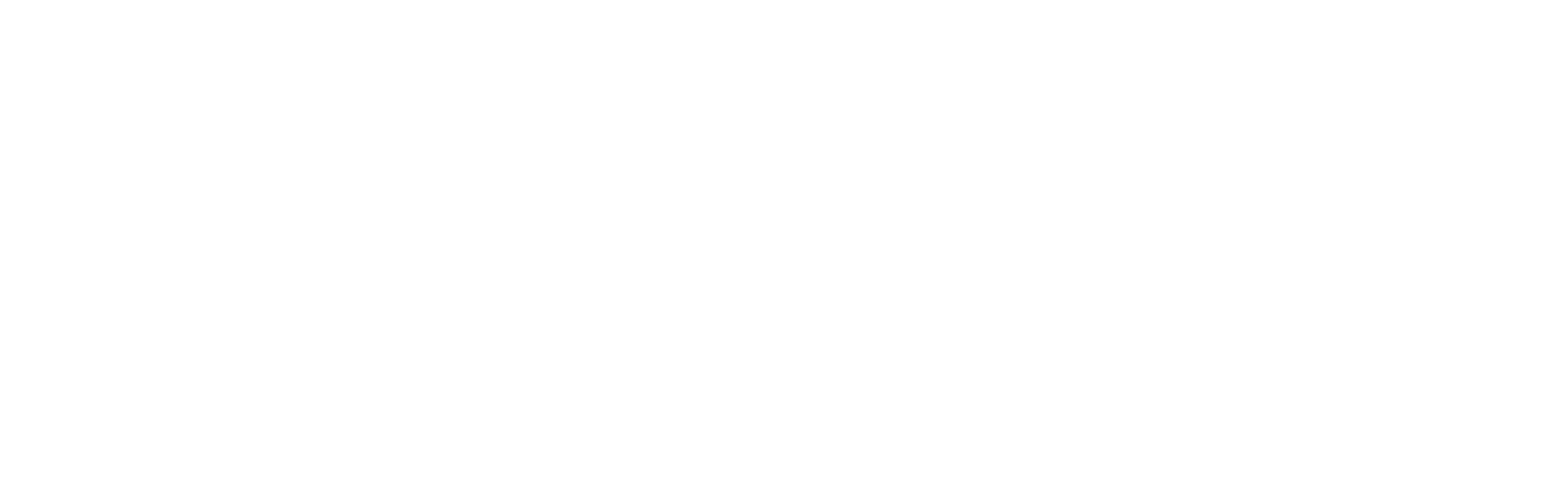
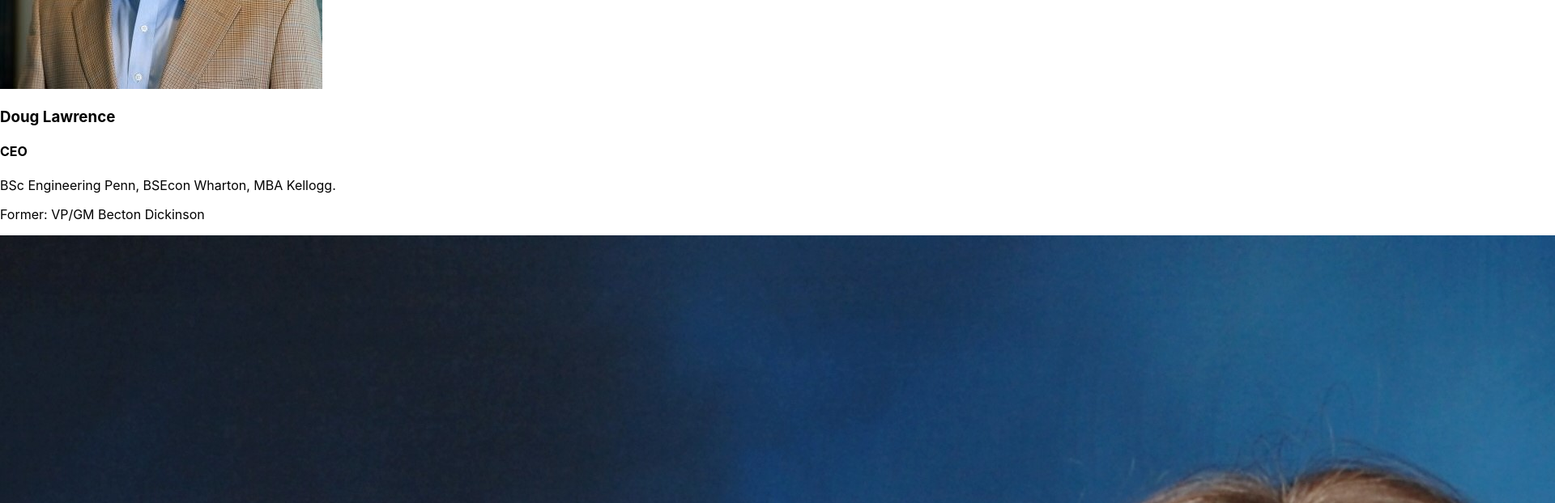
Before and after one commit to PrinceFluffHK/hydrospire-lite, a React (Create React App) app: page /#/team in a window 1280 px wide. Before the commit this address had no page. Shown: the part 400-1022 px from the top of the page at 81% size, 1920 px wide, since content can reach past the window. Before the commit the page ends 800 px from the top, so only its background shows below. Built offline with nearby package versions, Linux system fonts and the light colour scheme.

Commit message:
hashrouter test

```diff
--- a/src/App.js
+++ b/src/App.js
@@ -1,17 +1,21 @@
 // import logo from "./logo.svg";
 import "./assets/scss/App.scss";
-import { Routes, Route, BrowserRouter } from "react-router-dom";
+import { Routes, Route, BrowserRouter, HashRouter, Link } from "react-router-dom";
 // import { BrowserRouter as Router, Routes, Route } from "react-router-dom";
 import Home from "./components/Home";
+import Team from "./components/Team";
 
 function App() {
     return (
         <div className="">
-            <BrowserRouter>
+            <HashRouter>
+                    <Link to="/team">Team</Link>
+                    <Link to="/">Home</Link>
                 <Routes>
-                    <Route path="/hydrospire-lite" Component={Home} />
+                    <Route exact path="/team" Component={Team} />
+                    <Route exact path="/" Component={Home} />
                 </Routes>
-            </BrowserRouter>
+            </HashRouter>
         </div>
     );
 }
--- /dev/null
+++ b/src/components/Team.js
@@ -0,0 +1,85 @@
+import React from "react";
+import TeamMember from "../models/TeamMember.js";
+import dougPicture from "../assets/images/1516275782592.jpeg";
+import lindaPicture from "../assets/images/LindaTempleton.jpeg";
+import simonPicture from "../assets/images/Simon.png";
+import peterPicture from "../assets/images/Screenshot 2023-10-31 at 12.47.17 PM.png";
+import johnPicture from "../assets/images/Screenshot 2023-10-31 at 12.58.55 PM.png";
+import andyPicture from "../assets/images/Andy.png";
+
+const Team = (props) => {
+    const dougLawrence = new TeamMember(
+        "Doug Lawrence",
+        "CEO",
+        dougPicture,
+        "BSc Engineering Penn, BSEcon Wharton, MBA Kellogg.",
+        "VP/GM Becton Dickinson"
+    );
+
+    const lindaTempleman = new TeamMember(
+        "Linda Tempelman",
+        "CSO",
+        lindaPicture,
+        "Ph.D Chemical Engineering, Cornell",
+        "Program Lead at Giner Labs, now GLS"
+    );
+
+    const simonStone = new TeamMember(
+        "Simon G. Stone",
+        "Technology Lead",
+        simonPicture,
+        "MS Chemistry, Arizona State University.",
+        "Founding CTO, Program Manager and Engineering ElectroChemist at Giner Labs and Giner Life Sciences."
+    );
+
+    const peterHemingway = new TeamMember(
+        "Peter Hemingway",
+        "CFO",
+        peterPicture,
+        "MBA, Finance, Babson.",
+        "VP Strategy and Business Development BVI Medical, Waltham Plant Controller Becton Dickinson"
+    );
+
+    const johnKheir = new TeamMember(
+        "Dr. John Kheir",
+        "Cardiologist, Boston Children's Hospital",
+        johnPicture,
+        "Associate Professor at Harvard Medical School and Staff Physician in the Cardiac Intensive Care Unit at Boston Children's Hospital."
+    );
+
+    const andyBelt = new TeamMember(
+        "Andy Belt",
+        "MBA, Harvard",
+        andyPicture,
+        "Co-founder, Hydrospire Inc. CEO, Giner Inc.",
+        "Bain & Co Consulting"
+    );
+
+    return (
+        <div style={{ margin: "2rem 0rem 0rem 0rem" }}>
+            <div className="page-margins">
+                <h1 className="team-headers">Our Founders</h1>
+                <div className="grid-x grid-margin-x">
+                    {dougLawrence.display()}
+                    {lindaTempleman.display()}
+                    {peterHemingway.display()}
+                    {simonStone.display()}
+                </div>
+            </div>
+            <div style={{ backgroundColor: "#d8eefe", paddingTop: "1rem" }}>
+                <div className="page-margins">
+                    <h1 className="team-headers">Our Advisors</h1>
+                    <div
+                        className="grid-x grid-margin-x"
+                        style={{ paddingBottom: "2rem" }}
+                    >
+                        {johnKheir.display()}
+                        {andyBelt.display()}
+                    </div>
+                </div>
+            </div>
+        </div>
+    );
+};
+
+export default Team;
--- /dev/null
+++ b/src/models/TeamMember.js
@@ -0,0 +1,29 @@
+import React from "react"
+
+class TeamMember {
+    constructor (name, position, image, bio, prior) {
+        this.name = name
+        this.position = position
+        this.image = image
+        this.bio = bio
+        this.prior = prior
+    }
+
+    display() {
+        let priorClass = "false"
+        if (this.prior) {
+            priorClass = "true"
+        }
+        return (
+            <div className="cell small-12 medium-6 large-3 team-container" >
+                <img className="team-thumbnail" src={this.image} alt={this.name}/>
+                <h3 className="">{this.name}</h3>
+                <h4>{this.position}</h4>
+                <p>{this.bio}</p>
+                <p className={priorClass}>Former: {this.prior}</p>
+            </div>
+        )
+    }
+}
+
+export default TeamMember
```
